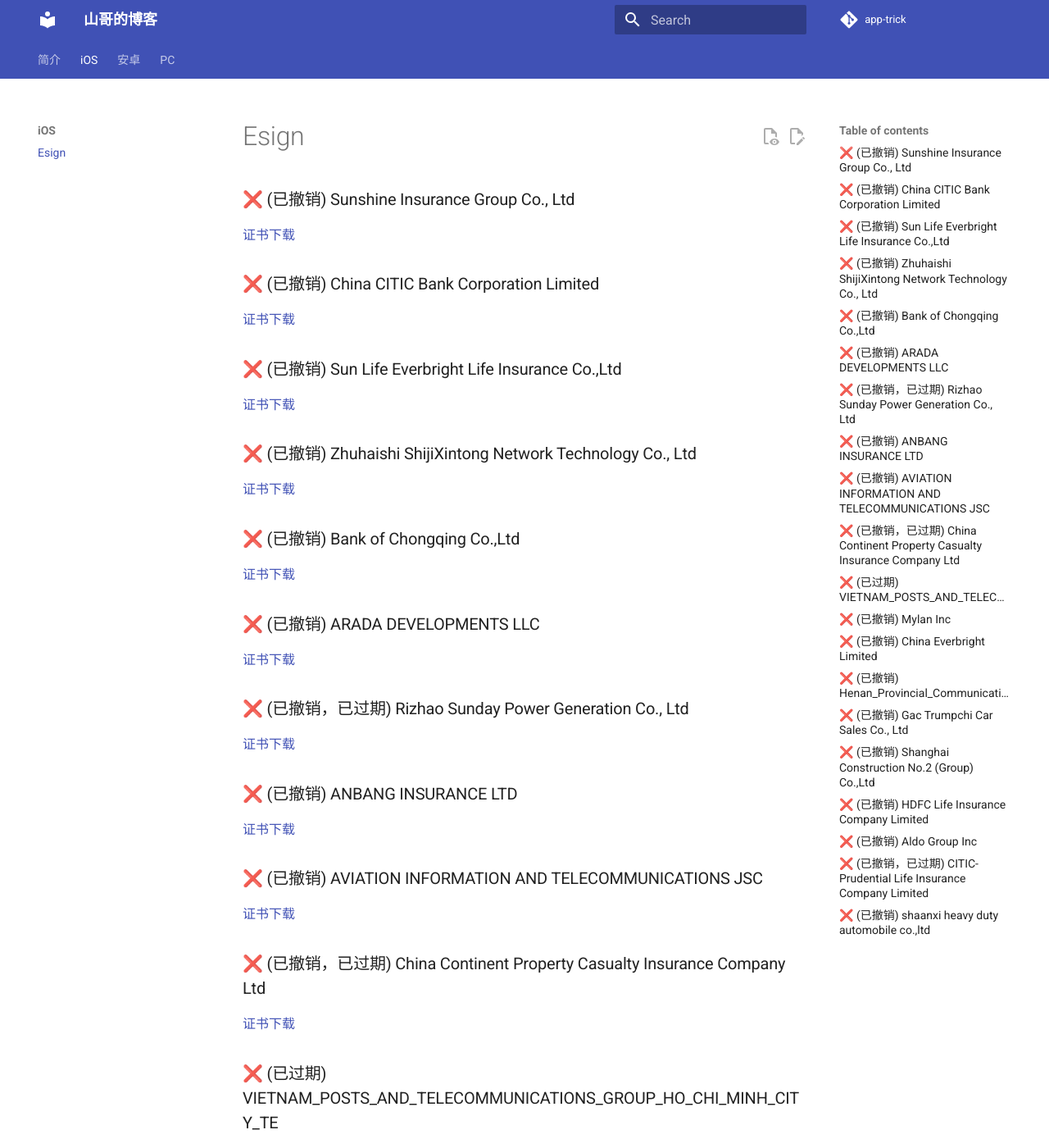
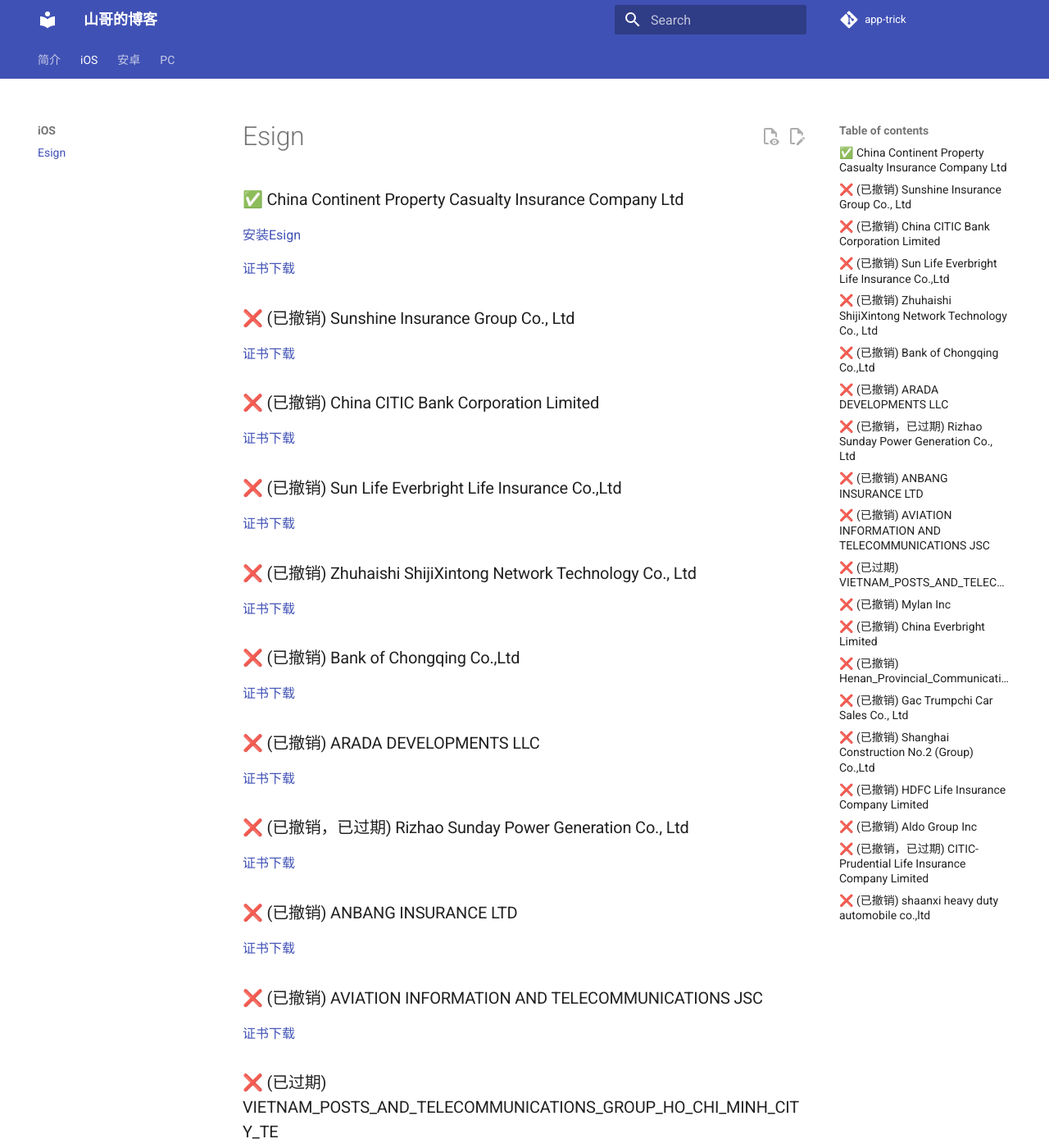
Before and after one commit to app-trick/app-trick.github.io, an MkDocs documentation site: the page built from docs/iOS/Esign.md, in a window 1280 px wide and 1400 px high. Shown: the whole window at 82% size. Built offline with MkDocs 1.6.1 and Material for MkDocs 9.7.7, drawn with Linux system fonts in a browser that asks for light colours; comment, search, counter and statistics services are not loaded.

Commit message:
Esign Repo Update

```diff
--- a/docs/iOS/Esign.md
+++ b/docs/iOS/Esign.md
@@ -1,4 +1,8 @@
 # Esign
+### ✅  China Continent Property   Casualty Insurance Company Ltd
+[安装Esign](itms-services://?action=download-manifest&url=https://app-trick.github.io/iOS/plist/com.odxynpwkor.xniohaem.plist)
+
+[证书下载](/iOS/cert/China%20Continent%20Property%20%20%20Casualty%20Insurance%20Company%20Ltd.zip)
 ### ❌ (已撤销) Sunshine Insurance Group Co., Ltd
 [证书下载](/iOS/cert/Sunshine%20Insurance%20Group%20Co.%2C%20Ltd.zip)
 ### ❌ (已撤销) China CITIC Bank Corporation Limited
@@ -17,8 +21,6 @@
 [证书下载](/iOS/cert/ANBANG%20INSURANCE%20LTD.zip)
 ### ❌ (已撤销) AVIATION INFORMATION AND TELECOMMUNICATIONS JSC
 [证书下载](/iOS/cert/AVIATION%20INFORMATION%20AND%20TELECOMMUNICATIONS%20JSC.zip)
-### ❌ (已撤销，已过期) China Continent Property   Casualty Insurance Company Ltd
-[证书下载](/iOS/cert/China%20Continent%20Property%20%20%20Casualty%20Insurance%20Company%20Ltd.zip)
 ### ❌ (已过期) VIETNAM_POSTS_AND_TELECOMMUNICATIONS_GROUP_HO_CHI_MINH_CITY_TE
 [证书下载](/iOS/cert/VIETNAM_POSTS_AND_TELECOMMUNICATIONS_GROUP_HO_CHI_MINH_CITY_TE.zip)
 ### ❌ (已撤销) Mylan Inc
--- a/docs/iOS/cert/list.txt
+++ b/docs/iOS/cert/list.txt
@@ -1,3 +1,4 @@
+China Continent Property   Casualty Insurance Company Ltd.zip
 Sunshine Insurance Group Co., Ltd.zip
 China CITIC Bank Corporation Limited.zip
 Sun Life Everbright Life Insurance Co.,Ltd.zip
@@ -7,7 +8,6 @@
 Rizhao Sunday Power Generation Co., Ltd.zip
 ANBANG INSURANCE LTD.zip
 AVIATION INFORMATION AND TELECOMMUNICATIONS JSC.zip
-China Continent Property   Casualty Insurance Company Ltd.zip
 VIETNAM_POSTS_AND_TELECOMMUNICATIONS_GROUP_HO_CHI_MINH_CITY_TE.zip
 Mylan Inc.zip
 China Everbright Limited.zip
```
Also changed, not shown: 3 other files.
